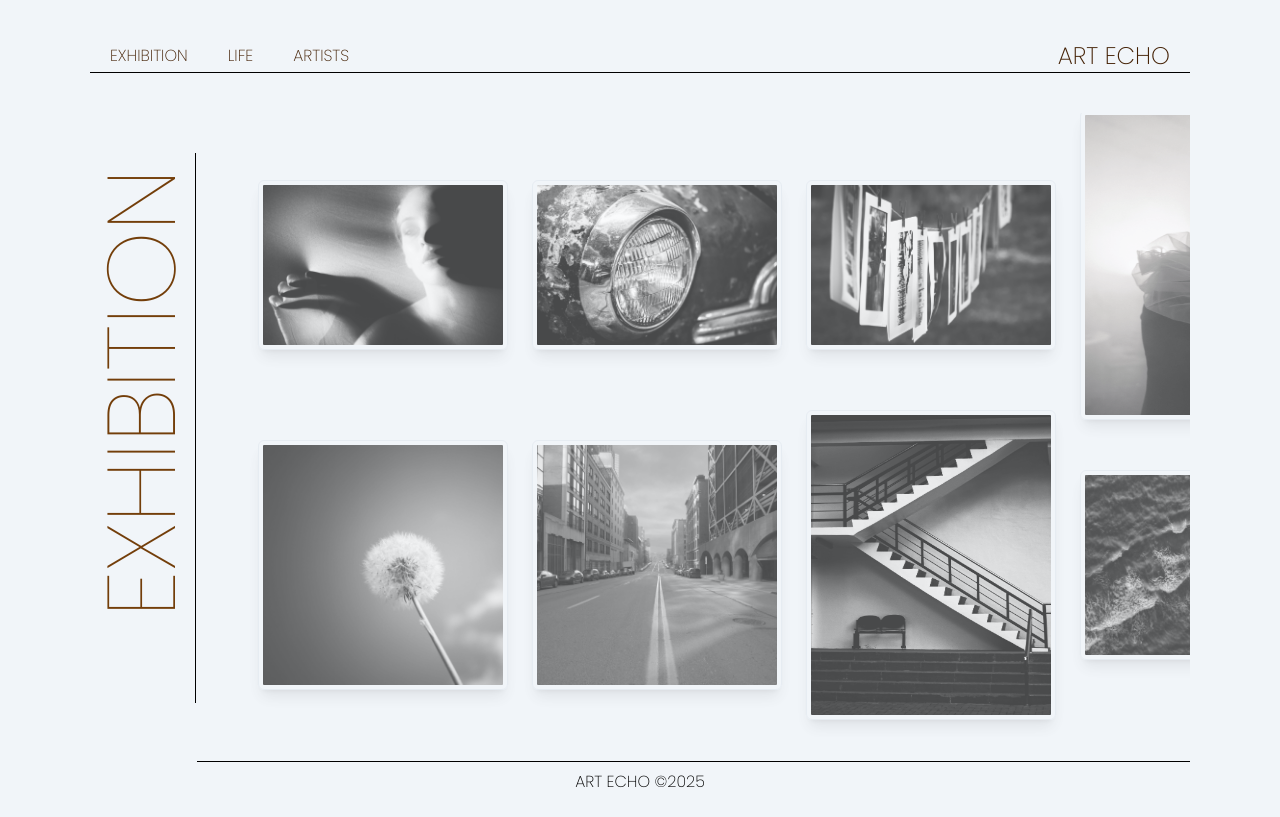
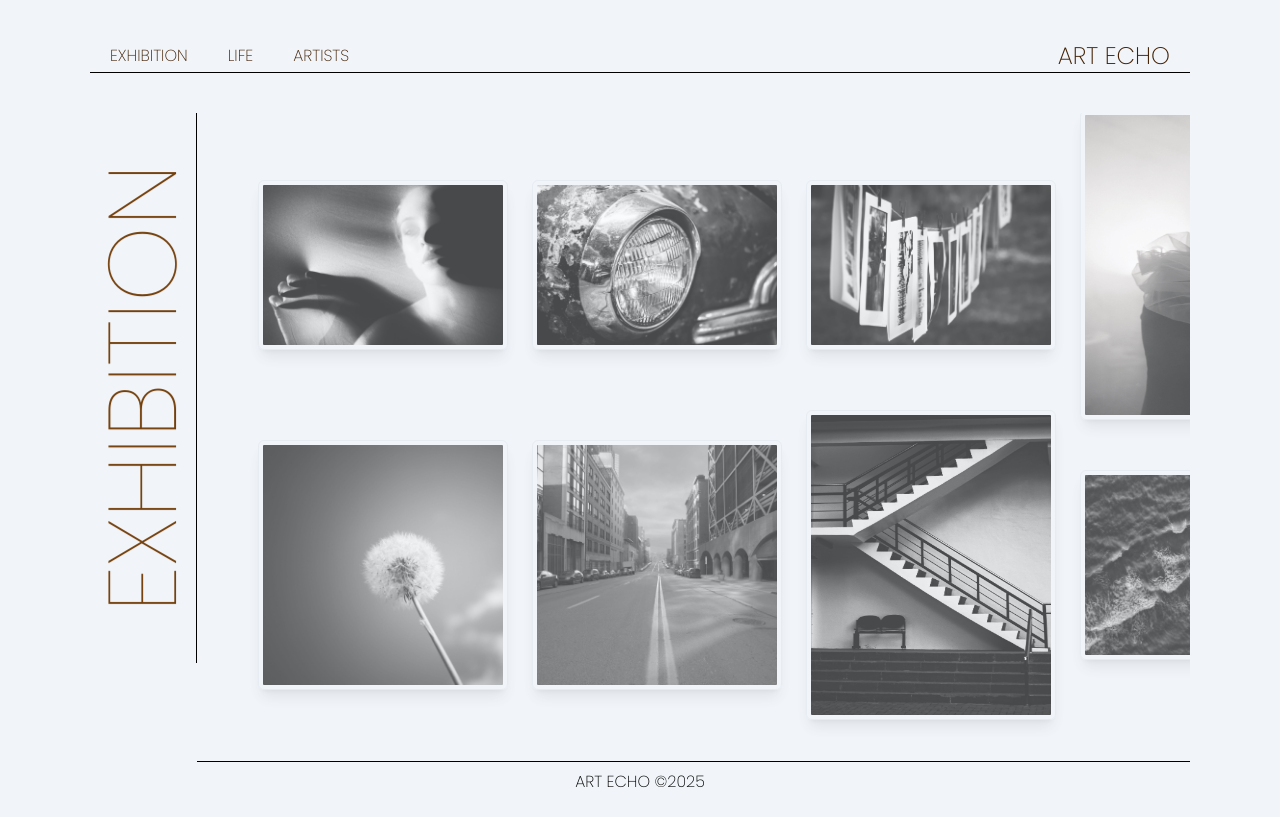
Before and after one commit to c-tregunna/photo-gallery, a website: page index.html in a window 1280 px wide. Drawn offline with Linux system fonts and the light colour scheme.

Commit message:
fixed exhibition title again...hopefully...bloody thing

```diff
--- a/index.html
+++ b/index.html
@@ -20,10 +20,13 @@
       </ul>
       <h2 class="text-yellow-950 font-extralight px-5 uppercase text-2xl">art echo</h2>
     </nav>
-    <div class="mr-2 md:pr-[1px] md:w-1/12 md:absolute md:h-[700px] bg-slate-100 z-10" id="header-container">
-      <div class="flex items-start justify-center md:border-r md:h-[550px] md:mt-10">
-        <h2 class="md:rotate-270 uppercase text-3xl md:text-8xl font-extralight md:font-thin text-yellow-900 md:pr-96 ">exhibition</h2>
+    <div class="mr-2 md:pr-[1px] md:w-1/12 md:absolute md:h-[700px] bg-slate-100 z-10 " id="header-container">
+      <div class="flex items-center justify-center md:border-r mr-2 md:w-1/12 md:fixed md:h-[550px] relative">
+        <h2 class="md:rotate-270 fixed uppercase text-3xl md:text-8xl font-extralight md:font-thin text-yellow-900">exhibition</h2>
       </div>
+      <!-- <div class="flex items-end justify-centermd:justtify-none md:border-r md:h-[550px] md:mt-10">
+        <h2 class="md:rotate-270 md:origin-[4%] md:pt-28 uppercase text-3xl md:text-8xl font-extralight md:font-thin text-yellow-900">exhibition</h2>
+      </div> -->
     </div>
 
     <section class="overflow-x-auto md:overflow-x-scroll md:overflow-y-hidden py-4 px-2 no-scrollbar" id="exhibition-gallery-outer">
```
Also changed, not shown: output.css.
